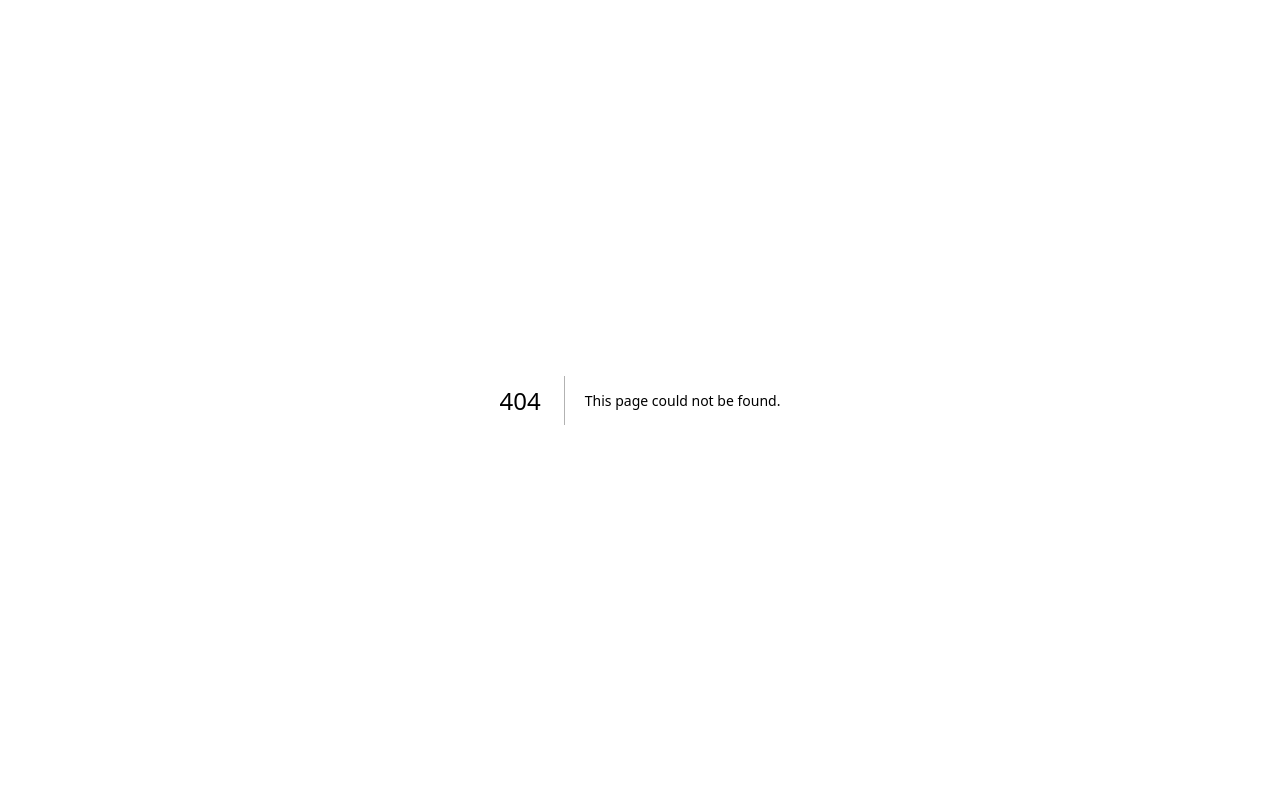
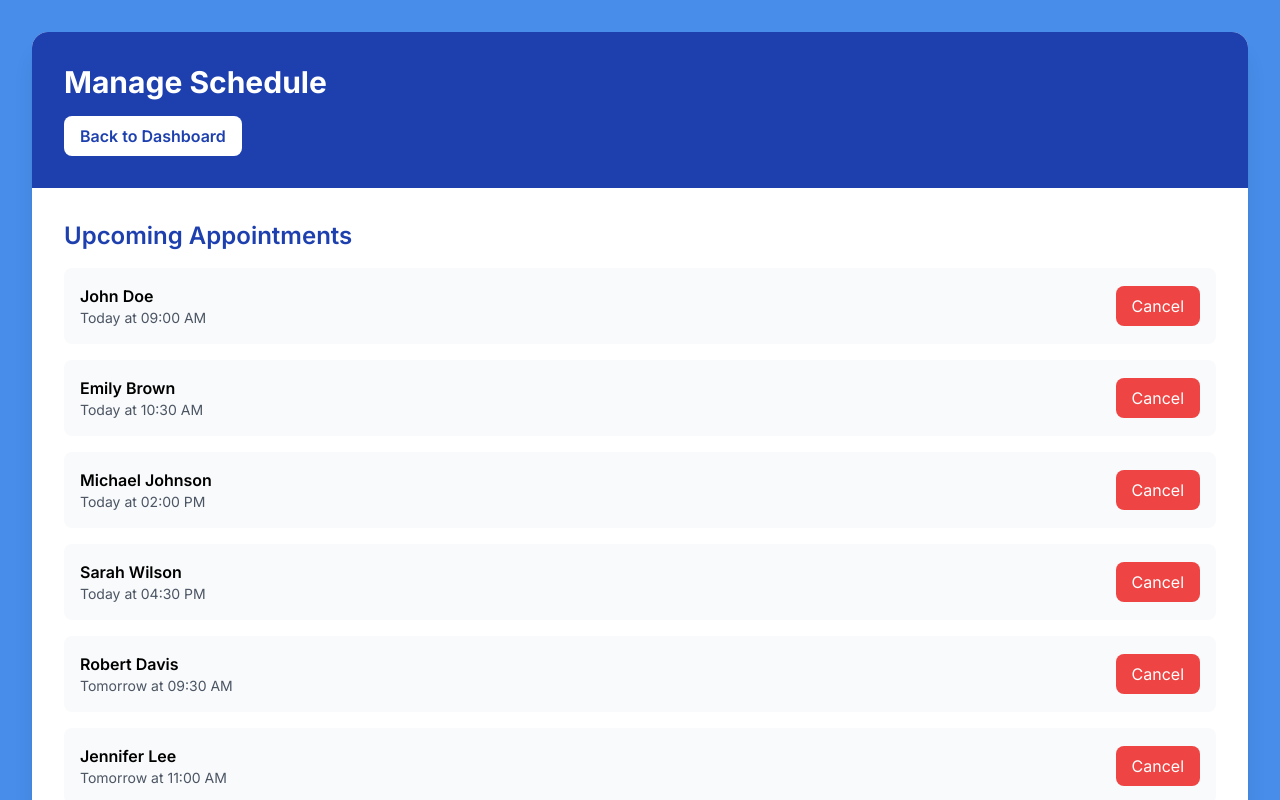
Before and after one commit to Taher2512/DokLink, a Next.js app: page /doctor-schedule in a window 1280 px wide. Before the commit this address had no page. Shown: the top 800 px of the page. Built offline with nearby package versions, Linux system fonts and the light colour scheme.

Commit message:
manage schedule page added

```diff
--- a/src/app/doctor-dashboard/page.js
+++ b/src/app/doctor-dashboard/page.js
@@ -123,9 +123,11 @@ export default function DoctorDashboard() {
                 <h2 className="text-xl sm:text-2xl font-semibold text-[#1E40AF] mb-4 sm:mb-0">
                   Upcoming Appointments
                 </h2>
-                <button className="bg-[#1E40AF] text-white px-4 py-2 rounded-lg font-semibold hover:bg-teal-700 transition duration-300 w-full sm:w-auto">
-                  Manage Schedule
-                </button>
+                <Link href="/doctor-schedule">
+                  <button className="bg-[#1E40AF] text-white px-4 py-2 rounded-lg font-semibold hover:bg-teal-700 transition duration-300 w-full sm:w-auto">
+                    Manage Schedule
+                  </button>
+                </Link>
               </div>
               <div className="space-y-4">
                 {appointments
--- /dev/null
+++ b/src/app/doctor-schedule/page.js
@@ -0,0 +1,94 @@
+"use client"
+import { useState } from 'react';
+import Link from 'next/link';
+import { doctorData } from "../doctor-data/doctorData";
+
+export default function ManageSchedule() {
+  const [appointments, setAppointments] = useState(doctorData.appointments);
+  const [availableSlots, setAvailableSlots] = useState(doctorData.availableSlots);
+
+  const handleCancelAppointment = (index) => {
+    const newAppointments = [...appointments];
+    newAppointments.splice(index, 1);
+    setAppointments(newAppointments);
+  };
+
+  const handleAddSlot = (event) => {
+    event.preventDefault();
+    const newSlot = {
+      date: event.target.date.value,
+      time: event.target.time.value,
+    };
+    setAvailableSlots([...availableSlots, newSlot]);
+    event.target.reset();
+  };
+
+  return (
+    <div className="bg-[#478de9] min-h-screen p-4 sm:p-8">
+      <div className="max-w-7xl mx-auto bg-white rounded-2xl shadow-xl overflow-hidden">
+        <div className="bg-[#1E40AF] p-4 sm:p-8">
+          <h1 className="text-2xl sm:text-3xl font-bold text-white">Manage Schedule</h1>
+          <Link href="/doctor-dashboard">
+            <button className="mt-4 bg-white text-[#1E40AF] px-4 py-2 rounded-lg font-semibold hover:bg-gray-100 transition duration-300">
+              Back to Dashboard
+            </button>
+          </Link>
+        </div>
+
+        <div className="p-4 sm:p-8 space-y-8">
+          {/* Appointments */}
+          <section>
+            <h2 className="text-xl sm:text-2xl font-semibold mb-4 text-[#1E40AF]">Upcoming Appointments</h2>
+            <div className="space-y-4">
+              {appointments.map((appointment, index) => (
+                <div key={index} className="bg-gray-50 p-4 rounded-lg flex justify-between items-center">
+                  <div>
+                    <p className="font-semibold">{appointment.patient.name}</p>
+                    <p className="text-sm text-gray-600">{appointment.date} at {appointment.time}</p>
+                  </div>
+                  <button
+                    onClick={() => handleCancelAppointment(index)}
+                    className="bg-red-500 text-white px-4 py-2 rounded-lg hover:bg-red-600 transition duration-300"
+                  >
+                    Cancel
+                  </button>
+                </div>
+              ))}
+            </div>
+          </section>
+
+          {/* Available Slots */}
+          <section>
+            <h2 className="text-xl sm:text-2xl font-semibold mb-4 text-[#1E40AF]">Available Slots</h2>
+            <div className="grid grid-cols-1 sm:grid-cols-2 md:grid-cols-3 gap-4">
+              {availableSlots.map((slot, index) => (
+                <div key={index} className="bg-gray-50 p-4 rounded-lg">
+                  <p className="font-semibold">{slot.date}</p>
+                  <p className="text-sm text-gray-600">{slot.time}</p>
+                </div>
+              ))}
+            </div>
+          </section>
+
+          {/* Add New Slot */}
+          <section>
+            <h2 className="text-xl sm:text-2xl font-semibold mb-4 text-[#1E40AF]">Add New Slot</h2>
+            <form onSubmit={handleAddSlot} className="space-y-4">
+              <div>
+                <label htmlFor="date" className="block text-sm font-medium text-gray-700">Date</label>
+                <input type="date" id="date" name="date" required className="mt-1 block w-full rounded-md border-gray-300 shadow-sm focus:border-indigo-300 focus:ring focus:ring-indigo-200 focus:ring-opacity-50" />
+              </div>
+              <div>
+                <label htmlFor="time" className="block text-sm font-medium text-gray-700">Time</label>
+                <input type="time" id="time" name="time" required className="mt-1 block w-full rounded-md border-gray-300 shadow-sm focus:border-indigo-300 focus:ring focus:ring-indigo-200 focus:ring-opacity-50" />
+              </div>
+              <button type="submit" className="bg-[#1E40AF] text-white px-4 py-2 rounded-lg font-semibold hover:bg-blue-700 transition duration-300">
+                Add Slot
+              </button>
+            </form>
+          </section>
+        </div>
+      </div>
+    </div>
+  );
+}
```
